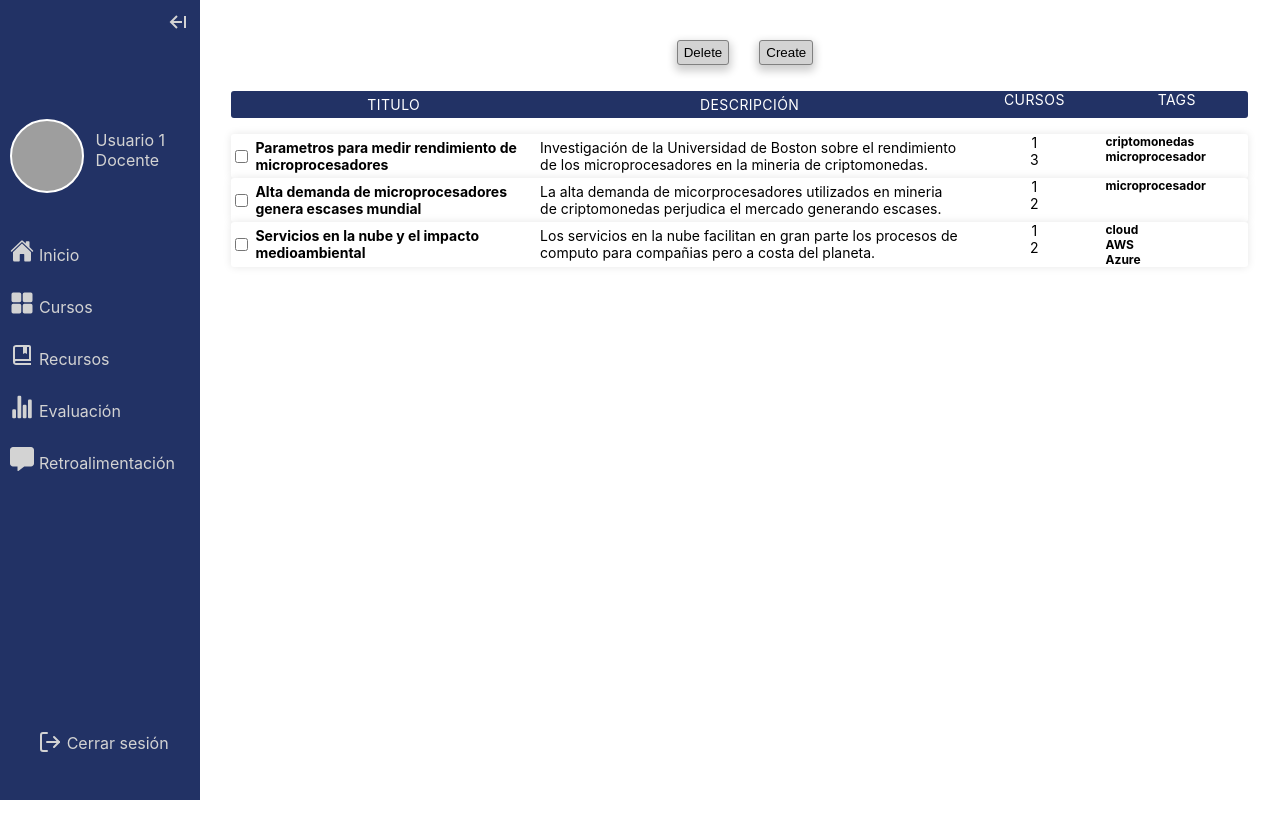
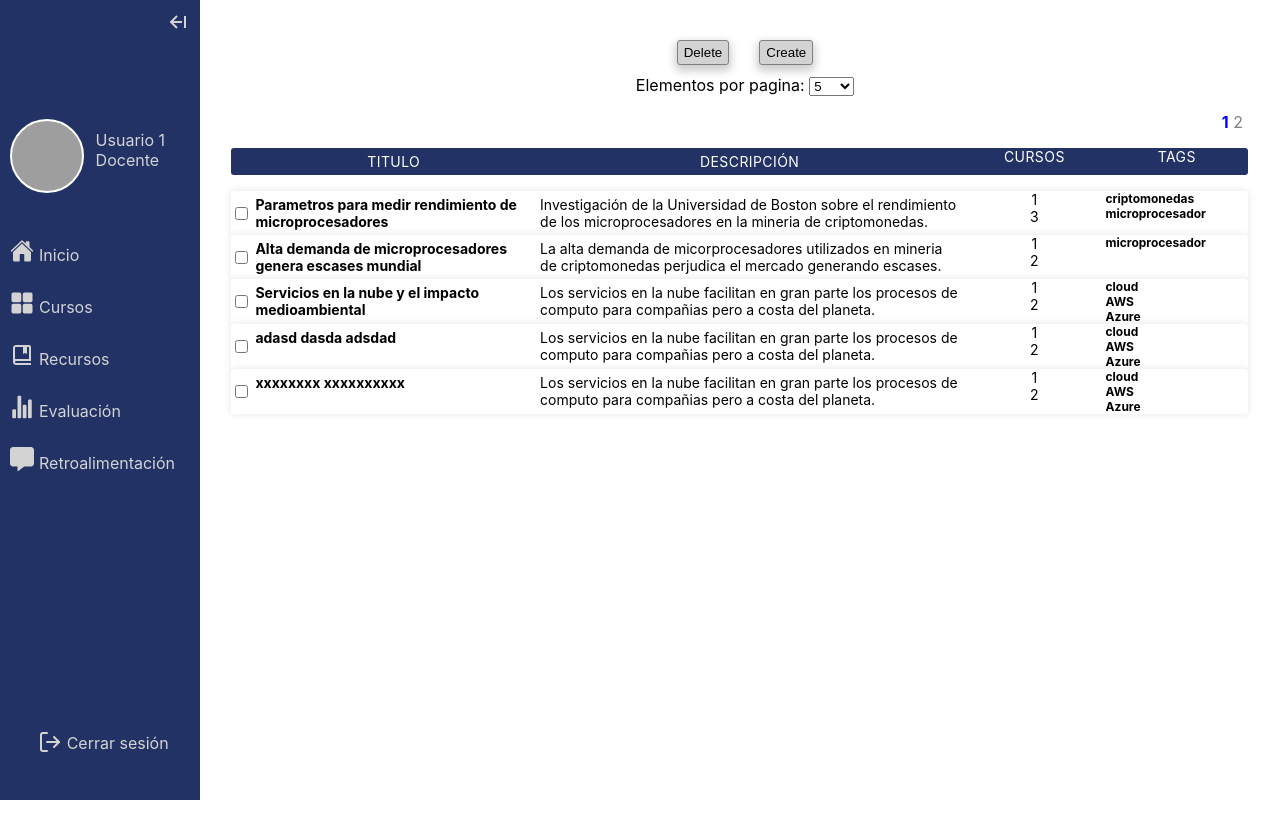
Before and after one commit to Aalzate95/Iot-cloud-front, a React (Create React App) app: page /resources/papers in a window 1280 px wide. Shown: the top 838 px of the page. Before the commit the page ends 800 px from the top, so only its background shows below. Built offline with nearby package versions, Linux system fonts and the light colour scheme; grey boxes are pictures that could not be loaded.

Commit message:
dashboard, tableview Paginator

```diff
--- a/src/Routes.js
+++ b/src/Routes.js
@@ -9,7 +9,7 @@ import NotFound from './views/notFound/NotFound'
 import Courses from './views/courses/Courses'
 import Evaluation from './views/evaluation/Evaluation'
 import FeedBack from './views/feedBack/FeedBack'
-import NavBar from './components/navBar/NavBar'
+import Dashboard from './components/dashboard/Dashboard'
 import Resources from './views/resources/Resources';
 import Papers from './views/resources/papers/Papers'
 import CreatePaper from './views/resources/papers/CreatePaper'
@@ -29,53 +29,53 @@ const Routes = () => {
         <Router>
             <Switch>
                 <Route exact path="/">
-                    <NavBar>
+                    <Dashboard>
                         <Home/>
-                    </NavBar>
+                    </Dashboard>
                 </Route>
 
                 <Route path="/courses">
-                    <NavBar>
+                    <Dashboard>
                         <Courses/>
-                    </NavBar>
+                    </Dashboard>
                 </Route>
 
                 <Route path="/evaluations" >
-                    <NavBar>
+                    <Dashboard>
                         <Evaluation/>
-                    </NavBar>
+                    </Dashboard>
                 </Route>
 
                 <Route path="/feedback">
-                    <NavBar>
+                    <Dashboard>
                         <FeedBack/>
-                    </NavBar>
+                    </Dashboard>
                 </Route>
 
                 <Route path="/resources/main">
-                    <NavBar>
+                    <Dashboard>
                         <Resources
                             resourcesData={resourcesData}
                         />
-                    </NavBar>
+                    </Dashboard>
                 </Route>
 
                 <Route path="/resources/papers">
-                    <NavBar>
+                    <Dashboard>
                         <Papers
                             resourcesData={resourcesData}
                             setResourcesData = {setResourcesData}
                         />
-                    </NavBar>
+                    </Dashboard>
                 </Route>
 
                 <Route path="/resources/create-paper">
-                    <NavBar>
+                    <Dashboard>
                         <CreatePaper
                             resourcesData={resourcesData}
                             setResourcesData = {setResourcesData}
                         />
-                    </NavBar>
+                    </Dashboard>
                 </Route>
 
                 <Route component={NotFound}/>
--- a/src/api/Api.js
+++ b/src/api/Api.js
@@ -1,4 +1,4 @@
-const makeGet = (url, options = {}) =>{
+/* const makeGet = (url, options = {}) =>{
     const headers = options['headers'] || {};
     const params = options['params'] || {}
     const query =Object.keys(params).map(k => encodeURIComponent(k) + '=' +
@@ -36,3 +36,5 @@ export const fetchRecurso = (id) =>{
     const params ={}
     return makeGet (url,{params,headers});
 }
+
+ */
--- /dev/null
+++ b/src/components/dashboard/Dashboard.css
@@ -0,0 +1,6 @@
+
+.views{
+    min-height:100vh;
+    margin-left:210px;
+    padding-bottom: 100px;
+}
--- /dev/null
+++ b/src/components/dashboard/Dashboard.js
@@ -0,0 +1,16 @@
+import React from 'react';
+import Navbar from '../navBar/NavBar'
+import './Dashboard.css'
+
+const Dashboard = ({children}) => {
+    return (
+        <div className="Dashboard">
+            <Navbar/>
+            <div className="views">
+                {children}
+            </div>
+        </div>
+     );
+}
+
+export default Dashboard;
--- a/src/components/navBar/NavBar.css
+++ b/src/components/navBar/NavBar.css
@@ -1,12 +1,8 @@
 .NavBar{
-    width: 100%;
     min-height: 100%;
+    position:fixed;
 }
 
-.views{
-    min-height:100vh;
-    margin-left:210px;
-}
 
 .NavBar-Style{
     position:absolute;
--- a/src/components/navBar/NavBar.js
+++ b/src/components/navBar/NavBar.js
@@ -13,7 +13,7 @@ const usuario = {
     image:"http://icons.iconarchive.com/icons/paomedia/small-n-flat/512/user-male-icon.png"
 }
 
-const NavBar = ({children}) => {
+const NavBar = () => {
     const [isHidden,setIsHidden] = useState(false)
 
     const activeStyles = {
@@ -87,9 +87,6 @@ const NavBar = ({children}) => {
                     <p>Cerrar sesión</p>
                 </div>
             </nav>
-            <div className="views">
-                {children}
-            </div>
         </div>
      );
 }
--- a/src/components/tableView/TableView.css
+++ b/src/components/tableView/TableView.css
@@ -63,3 +63,16 @@
 .small{
     font-size:12px
 }
+
+#numeroPaginas {
+    list-style: none;
+    text-align: right;
+
+  }
+
+#numeroPaginas > li {
+    display:inline;
+    margin-right: 0.3em;
+    user-select: none;
+    cursor: pointer;
+  }
--- a/src/components/tableView/TableView.js
+++ b/src/components/tableView/TableView.js
@@ -1,4 +1,4 @@
-import React,{useState} from 'react';
+import React,{useState, useEffect} from 'react';
 import './TableView.css'
 
 /*
@@ -8,12 +8,12 @@ Componente que permite renderizar en una tabla contenido con un header fijo
     - Cursos
     - Tags
 Parametros:
-    - Requiere que le envien la data a renderizar como lista de objetos.
-    - Listado de elementos seleccionados
-    - Actualizador del listado de elementos seleccionados
+    - data -> Requiere que le envien la data a renderizar como lista de objetos.
+    - selectedRows -> Listado de elementos seleccionados
+    - updateSelectedList -> Actualizador del listado de elementos seleccionados
+    - cantPerPage -> cantidad de elementos por pagina
 
 Funcionalidades Pendientes:
-    Paginador.
     Filtros de ordenamiento.
     Filtros de busqueda por:
         - Titulo
@@ -21,38 +21,87 @@ Funcionalidades Pendientes:
         - Cursos
 */
 
-const TableView = ({data,selectedRows,updateSelectedList}) =>{
+const TableView = ({data,selectedRows,updateSelectedList,cantPerPage=5}) =>{
 
     const [currentPage, setCurrentPage] = useState(1)
     const [orderBy,setOrderBy] = useState(null)
-    const [cantPerPage] = useState(5)
+    const [orderedList,setOrderedList] = useState([])
 
-    const RenderRows = data.map((element)=>{
+    useEffect(() => {
+        setOrderedList(data)
+      }, [data])
+
+    /* const SortByTitle = ()=>{
+        let newList = orderedList.sort(function(a,b){
+            if(a.title>b.title){
+                return -1
+            }
+            else if(a.title < b.title){
+                return 1
+            }
+            else{return 0}
+        })
+        setOrderedList(newList)
+    } */
+
+
+    const handleChangePage =(e)=>{
+        setCurrentPage(e)
+    }
+
+    const finalIndex = currentPage * cantPerPage;
+    const firstIndex = finalIndex - cantPerPage;
+
+    const elementsPerPages = Object.keys(orderedList).slice(firstIndex, finalIndex)
+    const numberOfPages = [];
+
+    for (let i = 1; i <= Math.ceil(Object.keys(orderedList).length / cantPerPage); i++) {
+        numberOfPages.push(i);
+    }
+
+    const RenderRows = elementsPerPages.map((element, index) => {
+        let content = orderedList[element];
         return(
-            <li className="table-row" key={element.id}>
+            <li className="table-row" key={content.id}>
                 <div className="col0">
                     <input
                         type="checkbox"
-                        value={element.id}
-                        checked={selectedRows.includes(element.id)}
+                        value={content.id}
+                        checked={selectedRows.includes(content.id)}
                         readOnly
-                        onClick={()=>{updateSelectedList(element.id)}}
+                        onClick={()=>{updateSelectedList(content.id)}}
                     />
                 </div>
-                <div className="col1 bold">{element.title}</div>
-                <div className="col2">{element.description}</div>
+                <div className="col1 bold">{content.title}</div>
+                <div className="col2">{content.description}</div>
                 <div className="col3">
-                    {element.courses.map((e,index)=>(<div key={index}>{e}</div>))}
+                    {content.courses.map((e,index)=>(<div key={index}>{e}</div>))}
                 </div>
                 <div className="col4 small bold">
-                    {element.tags.map((e,index)=>(<div key={index}>{e}</div>))}
+                    {content.tags.map((e,index)=>(<div key={index}>{e}</div>))}
                 </div>
             </li>
             )
     })
 
+    const renderNumberOfPages = numberOfPages.map(number => {
+        return (
+          <li
+            style={{color:`${currentPage===number?"blue":"gray"}`,fontWeight:`${currentPage===number?"bold":"normal"}`}}
+            key={number}
+            id={number}
+            onClick={(e)=>handleChangePage(number,e)}
+          >
+            {number}
+          </li>
+        );
+      });
+
     return(
         <div className="TableView">
+            <ul id="numeroPaginas">
+                {renderNumberOfPages}
+            </ul>
             <ul className="table-style">
                 <li className="table-header">
                     <div className="col0"></div>
--- a/src/data/dataResources.json
+++ b/src/data/dataResources.json
@@ -8,7 +8,9 @@
                 "description":"Investigación de la Universidad de Boston sobre el rendimiento de los microprocesadores en la mineria de criptomonedas.",
                 "file":"documento.pdf",
                 "courses":[1,3],
-                "tags":["criptomonedas","microprocesador"]
+                "tags":["criptomonedas","microprocesador"],
+                "creationDate":"",
+                "lastModificationDate":""
             },
             {
                 "id":1,
@@ -27,6 +29,60 @@
                 "file":"documento.pdf",
                 "courses":[1,2],
                 "tags":["cloud","AWS","Azure"]
+            },
+            {
+                "id":3,
+                "title":"adasd dasda adsdad",
+                "authors":["Michael Jackson","Bruno Mars"],
+                "description":"Los servicios en la nube facilitan en gran parte los procesos de computo para compañias pero a costa del planeta.",
+                "file":"documento.pdf",
+                "courses":[1,2],
+                "tags":["cloud","AWS","Azure"]
+            },
+            {
+                "id":4,
+                "title":"xxxxxxxx xxxxxxxxxx",
+                "authors":["Michael Jackson","Bruno Mars"],
+                "description":"Los servicios en la nube facilitan en gran parte los procesos de computo para compañias pero a costa del planeta.",
+                "file":"documento.pdf",
+                "courses":[1,2],
+                "tags":["cloud","AWS","Azure"]
+            },
+            {
+                "id":5,
+                "title":"rrrrrrrrrrrrrrr",
+                "authors":["Michael Jackson","Bruno Mars"],
+                "description":"Los servicios en la nube facilitan en gran parte los procesos de computo para compañias pero a costa del planeta.",
+                "file":"documento.pdf",
+                "courses":[1,2],
+                "tags":["cloud","AWS","Azure"]
+            },
+            {
+                "id":6,
+                "title":"eeeeeeeeeeeee",
+                "authors":["Michael Jackson","Bruno Mars"],
+                "description":"Los servicios en la nube facilitan en gran parte los procesos de computo para compañias pero a costa del planeta.",
+                "file":"documento.pdf",
+                "courses":[1,2],
+                "tags":["cloud","AWS","Azure"]
+            },
+            {
+                "id":7,
+                "title":"wwwwwwwww",
+                "authors":["Michael Jackson","Bruno Mars"],
+                "description":"Los servicios en la nube facilitan en gran parte los procesos de computo para compañias pero a costa del planeta.",
+                "file":"documento.pdf",
+                "courses":[1,2],
+                "tags":["cloud","AWS","Azure"]
+            },
+            {
+                "id":8,
+                "title":"asdasdf",
+                "authors":["Michael Jackson","Bruno Mars"],
+                "description":"Los servicios en la nube facilitan en gran parte los procesos de computo para compañias pero a costa del planeta.",
+                "file":"documento.pdf",
+                "courses":[1,2],
+                "tags":["cloud","AWS","Azure"]
             }
         ],
         "tutorials":[
--- a/src/views/home/Home.js
+++ b/src/views/home/Home.js
@@ -1,6 +1,5 @@
 import React from 'react';
 import './Home.css'
-import {fetchRecurso} from '../../api/Api'
 
 const Home = () => {
 
--- a/src/views/resources/papers/CreatePaper.js
+++ b/src/views/resources/papers/CreatePaper.js
@@ -1,6 +1,6 @@
 import React,{useState} from 'react';
 import './Papers.css'
-import { useHistory,useLocation } from 'react-router-dom';
+import { useHistory} from 'react-router-dom';
 
 
 const CreatePaper = (props) => {
@@ -11,7 +11,7 @@ const CreatePaper = (props) => {
     const [file, setFile] = useState(null)
     const [tags,setTags] = useState([])
     const history = useHistory();
-    const location = useLocation();
+/*     const location = useLocation(); */
 
     const CreateNewPaper = () =>{
 
@@ -73,7 +73,7 @@ const CreatePaper = (props) => {
                 <div className="content-bottom">
                     <label>
                         Cargar Archivo:
-                        <input type="file"/>
+                        <input type="file" onChange={(e)=>{setFile(e.target.value)}}/>
                     </label>
                     <label>
                         Tags:
--- a/src/views/resources/papers/Papers.js
+++ b/src/views/resources/papers/Papers.js
@@ -1,5 +1,4 @@
 import React,{useState,useEffect} from 'react';
-import data from '../../../data/dataResources.json'
 import './Papers.css'
 import TableView from '../../../components/tableView/TableView'
 import { useHistory } from 'react-router-dom';
@@ -8,11 +7,13 @@ import { useHistory } from 'react-router-dom';
 const Papers = ({resourcesData,setResourcesData}) => {
     const[selectedRows,setSelectedRows] = useState([])
     const[papersData,setPapersData] = useState([])
+    const[ElementsPerPage,setElementsPerPage] = useState(5)
+
     const history = useHistory();
 
     useEffect(() => {
         setPapersData(resourcesData.results["papers"])
-      }, []) // eslint-disable-line react-hooks/exhaustive-deps
+      }, [resourcesData])
 
     const updateSelectedList = id => {
         const newList = [...selectedRows]
@@ -26,13 +27,14 @@ const Papers = ({resourcesData,setResourcesData}) => {
         setSelectedRows(newList)
     }
 
-    const onClickDeletePaper = () =>{
+    const onClickDeletePaper = (e) =>{
         let newList = resourcesData
         resourcesData.results["papers"].forEach((paper,index)=>{
             if (selectedRows.includes(paper.id)){
                 newList.results.papers.splice(index,1)
             }
         })
+
         setResourcesData(newList)
         setPapersData(newList.results.papers)
     }
@@ -45,14 +47,24 @@ const Papers = ({resourcesData,setResourcesData}) => {
         <div className="Papers">
 
             <div className="btn-actions">
-                <button className="btn-action" onClick={()=>{onClickDeletePaper()}}>Delete</button>
+                <button className="btn-action" onClick={(e)=>{onClickDeletePaper(e)}}>Delete</button>
                 <button className="btn-action" onClick={()=>{onClickCreatePaper()}}>Create</button>
             </div>
-
+            <div>
+                <label>Elementos por pagina: </label>
+                <select onChange={(e)=>{setElementsPerPage(e.target.value)}}>
+                    <option defaultValue={5}>5</option>
+                    <option value={10}>10</option>
+                    <option value={20}>20</option>
+                    <option value={50}>50</option>
+                    <option value={100}>100</option>
+                </select>
+            </div>
             <TableView
                 data={papersData}
                 selectedRows={selectedRows}
                 updateSelectedList={updateSelectedList}
+                cantPerPage={ElementsPerPage}
             />
         </div>
      );
```
